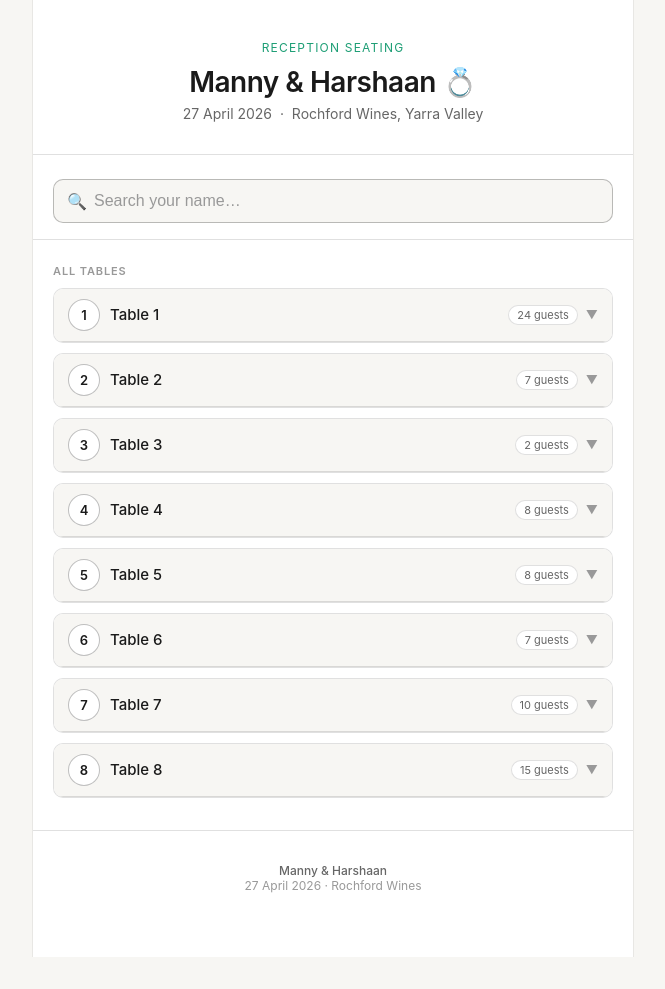
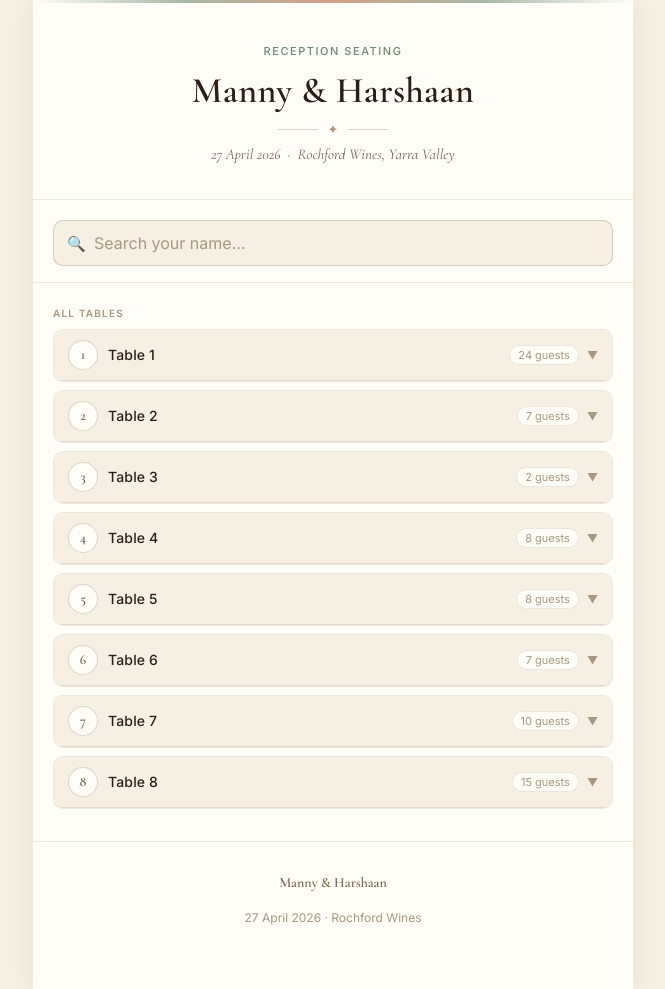
Before and after one commit to mr-kowtow/wedding-seating, a plain HTML site: page index.html in a window 1280 px wide. Shown: the whole page, without its empty margins (307-972 px from the left). Before the commit the page ends 957 px from the top, so only its background shows below. Drawn offline with nearby package versions, Linux system fonts and the light colour scheme.

Commit message:
Redesign: warm rustic palette with serif typography

```diff
--- a/index.html
+++ b/index.html
@@ -4,47 +4,34 @@
 <meta charset="UTF-8" />
 <meta name="viewport" content="width=device-width, initial-scale=1.0" />
 <title>Manny &amp; Harshaan — Seating</title>
-<meta name="theme-color" content="#ffffff" />
+<meta name="theme-color" content="#FAF7F1" />
+<link rel="preconnect" href="https://fonts.googleapis.com">
+<link rel="preconnect" href="https://fonts.gstatic.com" crossorigin>
+<link href="https://fonts.googleapis.com/css2?family=Cormorant+Garamond:ital,wght@0,400;0,600;1,400&family=Inter:wght@400;500;600&display=swap" rel="stylesheet">
 <style>
   *, *::before, *::after { box-sizing: border-box; margin: 0; padding: 0; }
 
   :root {
-    --green: #1D9E75;
-    --green-light: #E1F5EE;
-    --green-dark: #0F6E56;
-    --coral: #D85A30;
-    --coral-light: #FAECE7;
-    --text: #1a1a1a;
-    --text-muted: #666;
-    --text-hint: #999;
-    --border: rgba(0,0,0,0.12);
-    --border-strong: rgba(0,0,0,0.25);
-    --surface: #ffffff;
-    --surface-2: #f7f6f3;
+    --sage: #6B8C6E;
+    --sage-light: #EEF3EC;
+    --sage-dark: #4A6B4D;
+    --terra: #B5633A;
+    --terra-light: #FAF0EA;
+    --text: #2C1F14;
+    --text-muted: #7A6452;
+    --text-hint: #A89880;
+    --border: rgba(100,70,40,0.12);
+    --border-strong: rgba(100,70,40,0.22);
+    --surface: #FFFDF8;
+    --surface-2: #F5EFE4;
     --radius: 10px;
-    --radius-sm: 6px;
-  }
-
-  @media (prefers-color-scheme: dark) {
-    :root {
-      --green: #2ecc97;
-      --green-light: #0a2e22;
-      --green-dark: #5ce0b0;
-      --coral: #e8724f;
-      --coral-light: #2e1207;
-      --text: #f0eeea;
-      --text-muted: #aaa;
-      --text-hint: #777;
-      --border: rgba(255,255,255,0.12);
-      --border-strong: rgba(255,255,255,0.25);
-      --surface: #1c1c1c;
-      --surface-2: #252525;
-    }
+    --font-serif: 'Cormorant Garamond', Georgia, serif;
+    --font-sans: 'Inter', -apple-system, sans-serif;
   }
 
   html, body {
     height: 100%;
-    font-family: -apple-system, BlinkMacSystemFont, 'Segoe UI', system-ui, sans-serif;
+    font-family: var(--font-sans);
     background: var(--surface-2);
     color: var(--text);
     -webkit-font-smoothing: antialiased;
@@ -56,43 +43,77 @@
     margin: 0 auto;
     padding: 0 0 3rem;
     background: var(--surface);
-    box-shadow: 0 0 0 0.5px var(--border);
+    box-shadow: 0 2px 24px rgba(80,50,20,0.08);
   }
 
   /* Header */
   .hero {
     text-align: center;
-    padding: 2.5rem 1.5rem 2rem;
-    border-bottom: 0.5px solid var(--border);
+    padding: 2.75rem 1.5rem 2.25rem;
+    border-bottom: 1px solid var(--border);
     background: var(--surface);
+    position: relative;
+  }
+  .hero::before {
+    content: '';
+    display: block;
+    height: 3px;
+    background: linear-gradient(90deg, transparent, var(--sage), var(--terra), var(--sage), transparent);
+    position: absolute;
+    top: 0; left: 0; right: 0;
+    opacity: 0.6;
   }
   .hero-eyebrow {
-    font-size: 12px;
-    letter-spacing: 0.1em;
+    font-family: var(--font-sans);
+    font-size: 11px;
+    letter-spacing: 0.14em;
     text-transform: uppercase;
-    color: var(--green);
-    margin-bottom: 10px;
+    color: var(--sage);
+    margin-bottom: 12px;
+    font-weight: 500;
   }
   .hero h1 {
-    font-size: 28px;
+    font-family: var(--font-serif);
+    font-size: 36px;
     font-weight: 600;
     color: var(--text);
-    letter-spacing: -0.5px;
-    margin-bottom: 6px;
+    letter-spacing: 0.01em;
+    line-height: 1.15;
+    margin-bottom: 8px;
+  }
+  .hero-divider {
+    display: flex;
+    align-items: center;
+    justify-content: center;
+    gap: 10px;
+    margin: 10px 0 8px;
+    color: var(--text-hint);
+    font-size: 13px;
+  }
+  .hero-divider::before,
+  .hero-divider::after {
+    content: '';
+    display: block;
+    width: 40px;
+    height: 1px;
+    background: var(--border-strong);
   }
   .hero-date {
-    font-size: 14px;
+    font-family: var(--font-serif);
+    font-size: 15px;
     color: var(--text-muted);
+    font-style: italic;
   }
 
   /* Search */
   .search-section {
-    padding: 1.5rem 1.25rem 1rem;
+    padding: 1.25rem 1.25rem 1rem;
     position: sticky;
     top: 0;
     z-index: 10;
     background: var(--surface);
-    border-bottom: 0.5px solid var(--border);
+    border-bottom: 1px solid var(--border);
+    backdrop-filter: blur(8px);
   }
   .search-box {
     position: relative;
@@ -104,11 +125,12 @@
     transform: translateY(-50%);
     color: var(--text-hint);
     pointer-events: none;
-    font-size: 16px;
+    font-size: 15px;
   }
   .search-box input {
     width: 100%;
     font-size: 16px;
+    font-family: var(--font-sans);
     padding: 12px 14px 12px 40px;
     border-radius: var(--radius);
     border: 1px solid var(--border-strong);
@@ -118,8 +140,8 @@
     transition: border-color 0.15s, box-shadow 0.15s;
   }
   .search-box input:focus {
-    border-color: var(--green);
-    box-shadow: 0 0 0 3px rgba(29,158,117,0.15);
+    border-color: var(--sage);
+    box-shadow: 0 0 0 3px rgba(107,140,110,0.15);
     background: var(--surface);
   }
   .search-box input::placeholder { color: var(--text-hint); }
@@ -127,43 +149,46 @@
   /* Result */
   .result {
     margin: 1.25rem 1.25rem 0;
-    padding: 1.25rem;
+    padding: 1.25rem 1.5rem;
     border-radius: var(--radius);
-    border: 1.5px solid var(--green);
-    background: var(--green-light);
+    border: 1px solid var(--sage);
+    background: var(--sage-light);
     display: none;
     animation: fadeIn 0.2s ease;
   }
   .result.not-found {
-    border-color: var(--coral);
-    background: var(--coral-light);
+    border-color: var(--terra);
+    background: var(--terra-light);
   }
   .result-name {
-    font-size: 18px;
+    font-family: var(--font-serif);
+    font-size: 20px;
     font-weight: 600;
     color: var(--text);
-    margin-bottom: 4px;
+    margin-bottom: 2px;
   }
   .result-table-num {
-    font-size: 42px;
-    font-weight: 700;
-    color: var(--green);
+    font-family: var(--font-serif);
+    font-size: 48px;
+    font-weight: 600;
+    color: var(--sage-dark);
     line-height: 1;
-    margin: 4px 0;
+    margin: 4px 0 2px;
   }
   .result-label {
-    font-size: 14px;
-    color: var(--green-dark);
+    font-size: 13px;
+    color: var(--sage-dark);
     font-weight: 500;
+    letter-spacing: 0.02em;
   }
   .result-detail {
-    font-size: 13px;
+    font-size: 12px;
     color: var(--text-muted);
-    margin-top: 4px;
+    margin-top: 3px;
   }
   .not-found-msg {
     font-size: 15px;
-    color: var(--coral);
+    color: var(--terra);
     font-weight: 500;
   }
   .not-found-hint {
@@ -179,9 +204,9 @@
 
   /* Section heading */
   .section-heading {
-    font-size: 11px;
+    font-size: 10px;
     font-weight: 600;
-    letter-spacing: 0.08em;
+    letter-spacing: 0.12em;
     text-transform: uppercase;
     color: var(--text-hint);
     padding: 1.5rem 1.25rem 0.6rem;
@@ -192,18 +217,18 @@
     padding: 0 1.25rem;
     display: flex;
     flex-direction: column;
-    gap: 10px;
+    gap: 8px;
   }
   .table-card {
-    border: 0.5px solid var(--border);
+    border: 1px solid var(--border);
     border-radius: var(--radius);
     background: var(--surface);
     overflow: hidden;
-    transition: border-color 0.15s;
+    transition: border-color 0.15s, box-shadow 0.15s;
   }
   .table-card.highlighted {
-    border-color: var(--green);
-    box-shadow: 0 0 0 2px rgba(29,158,117,0.15);
+    border-color: var(--sage);
+    box-shadow: 0 0 0 2px rgba(107,140,110,0.15);
   }
   .table-header {
     display: flex;
@@ -211,7 +236,7 @@
     align-items: center;
     padding: 10px 14px;
     background: var(--surface-2);
-    border-bottom: 0.5px solid var(--border);
+    border-bottom: 1px solid var(--border);
     cursor: pointer;
     user-select: none;
   }
@@ -221,39 +246,41 @@
     gap: 10px;
   }
   .table-num-badge {
-    width: 32px;
-    height: 32px;
+    width: 30px;
+    height: 30px;
     border-radius: 50%;
     background: var(--surface);
-    border: 0.5px solid var(--border-strong);
+    border: 1px solid var(--border-strong);
     display: flex;
     align-items: center;
     justify-content: center;
-    font-size: 13px;
+    font-family: var(--font-serif);
+    font-size: 14px;
     font-weight: 600;
-    color: var(--text);
+    color: var(--text-muted);
     flex-shrink: 0;
   }
   .table-card.highlighted .table-num-badge {
-    background: var(--green);
-    border-color: var(--green);
+    background: var(--sage);
+    border-color: var(--sage);
     color: #fff;
   }
   .table-name {
-    font-size: 15px;
+    font-size: 14px;
     font-weight: 500;
     color: var(--text);
+    letter-spacing: 0.01em;
   }
   .table-pax-badge {
     font-size: 11px;
-    color: var(--text-muted);
+    color: var(--text-hint);
     background: var(--surface);
-    border: 0.5px solid var(--border);
+    border: 1px solid var(--border);
     border-radius: 20px;
     padding: 2px 8px;
   }
   .table-chevron {
-    font-size: 12px;
+    font-size: 11px;
     color: var(--text-hint);
     transition: transform 0.2s;
   }
@@ -269,18 +296,18 @@
     margin-top: 4px;
   }
   .guest-pill {
-    font-size: 13px;
-    color: var(--text);
+    font-size: 12px;
+    color: var(--text-muted);
     background: var(--surface-2);
-    border: 0.5px solid var(--border);
+    border: 1px solid var(--border);
     border-radius: 20px;
     padding: 4px 10px;
     transition: background 0.15s;
   }
   .guest-pill.match {
-    background: var(--green-light);
-    border-color: var(--green);
-    color: var(--green-dark);
+    background: var(--sage-light);
+    border-color: var(--sage);
+    color: var(--sage-dark);
     font-weight: 500;
   }
 
@@ -290,18 +317,26 @@
     padding: 2rem 1.25rem 1rem;
     font-size: 12px;
     color: var(--text-hint);
-    border-top: 0.5px solid var(--border);
+    border-top: 1px solid var(--border);
     margin-top: 2rem;
   }
-  .footer strong { color: var(--text-muted); font-weight: 500; }
+  .footer strong {
+    font-family: var(--font-serif);
+    font-size: 14px;
+    color: var(--text-muted);
+    font-weight: 600;
+    display: block;
+    margin-bottom: 4px;
+  }
 </style>
 </head>
 <body>
 <div class="page">
 
   <div class="hero">
-    <div class="hero-eyebrow">Reception seating</div>
-    <h1>Manny &amp; Harshaan 💍</h1>
+    <div class="hero-eyebrow">Reception Seating</div>
+    <h1>Manny &amp; Harshaan</h1>
+    <div class="hero-divider">✦</div>
     <div class="hero-date">27 April 2026 &nbsp;·&nbsp; Rochford Wines, Yarra Valley</div>
   </div>
 
```
